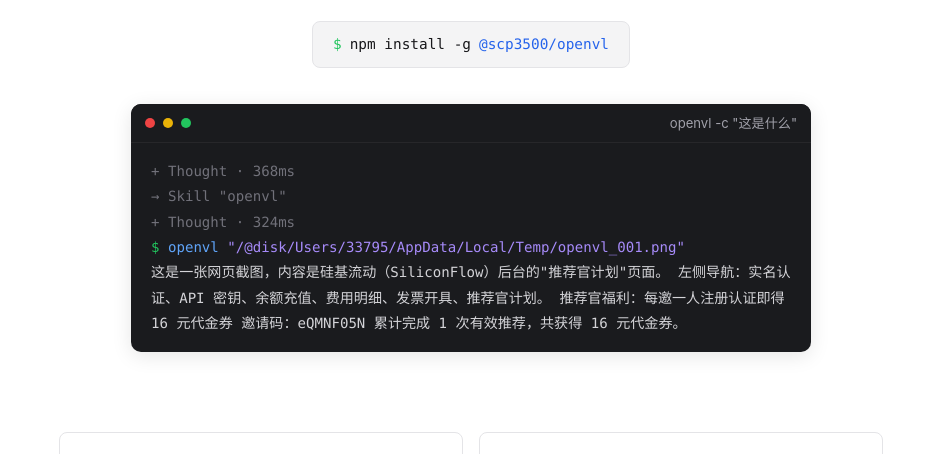
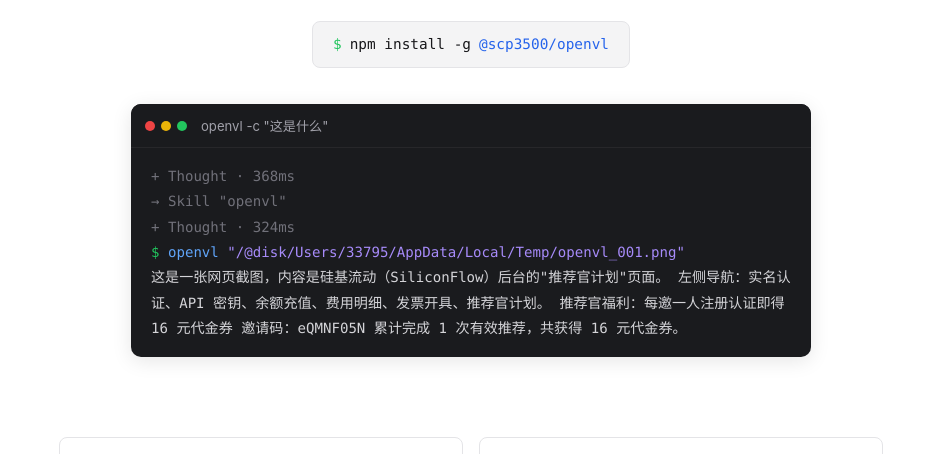
Before and after one commit to scp3500/openvl, a website: page docs/index.html in a window 1280 px wide. Shown: the part 280-734 px from the top of the page, without its empty margins (169-1110 px from the left). Drawn offline with Linux system fonts and the light colour scheme.

Commit message:
docs: simpler inline term-head, no flex

```diff
--- a/docs/index.html
+++ b/docs/index.html
@@ -24,12 +24,12 @@ nav a:hover{color:var(--accent)}
 .hero .install-code .pkg{color:var(--accent)}
 
 .term{margin:36px auto 0;max-width:680px;background:#1a1b1e;border-radius:10px;overflow:hidden;text-align:left;box-shadow:0 4px 20px rgba(0,0,0,.1)}
-.term-head{display:flex;align-items:center;gap:8px;padding:8px 14px;background:#1a1b1e;border-bottom:1px solid #27272a}
-.term-dot{display:inline-block;width:10px;height:10px;border-radius:50%;flex-shrink:0}
+.term-head{padding:8px 14px;background:#1a1b1e;border-bottom:1px solid #27272a;white-space:nowrap}
+.term-dot{display:inline-block;width:10px;height:10px;border-radius:50%;margin-right:6px;vertical-align:middle}
 .term-dot:nth-child(1){background:#ef4444}
 .term-dot:nth-child(2){background:#eab308}
 .term-dot:nth-child(3){background:#22c55e}
-.term-head .title{font-size:.82em;color:#a1a1aa;margin-left:auto}
+.term-head .title{font-size:.82em;color:#a1a1aa;margin-left:8px;vertical-align:middle}
 .term-body{padding:16px 20px;color:#d4d4d8;font-size:.88em;line-height:1.8}
 .term-line{min-height:1.3em}
 .term-line .g{color:#22c55e}
```
